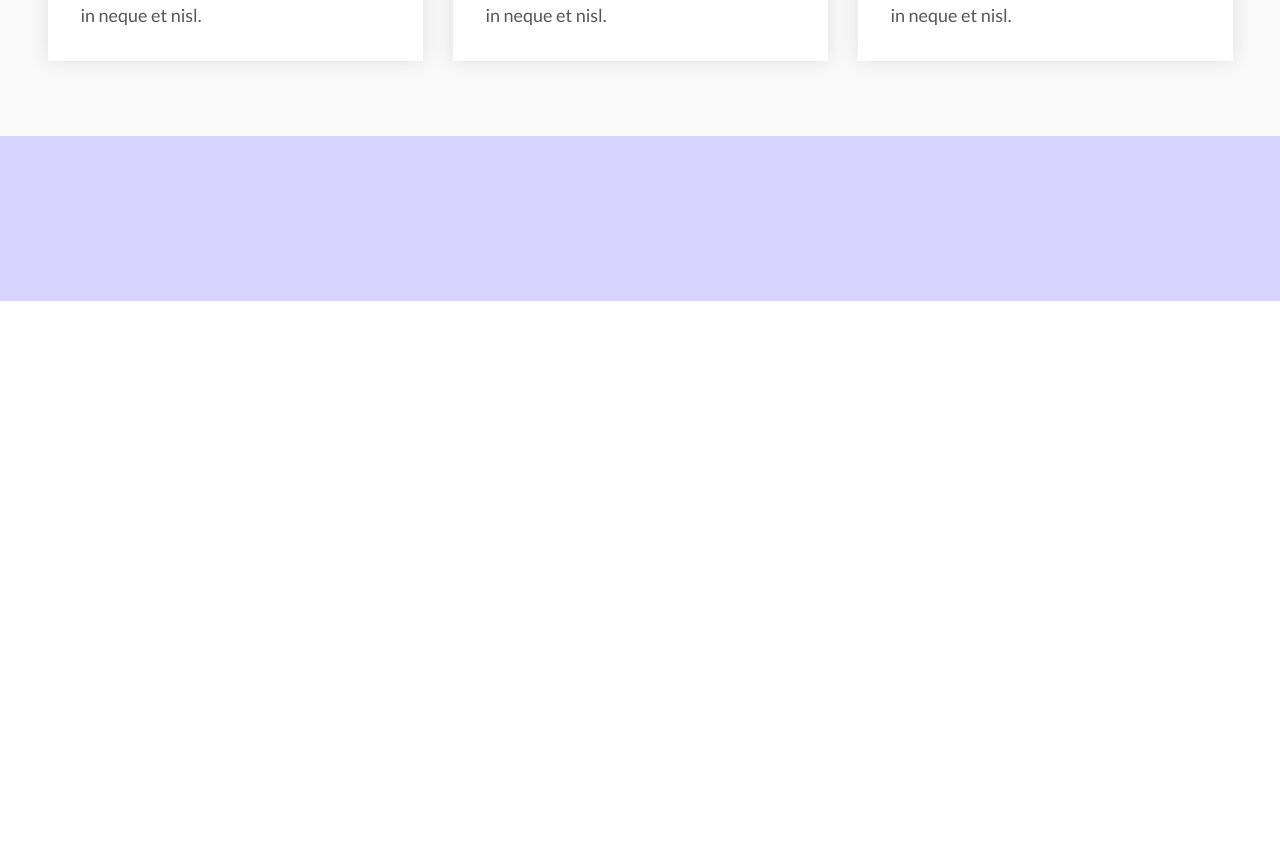
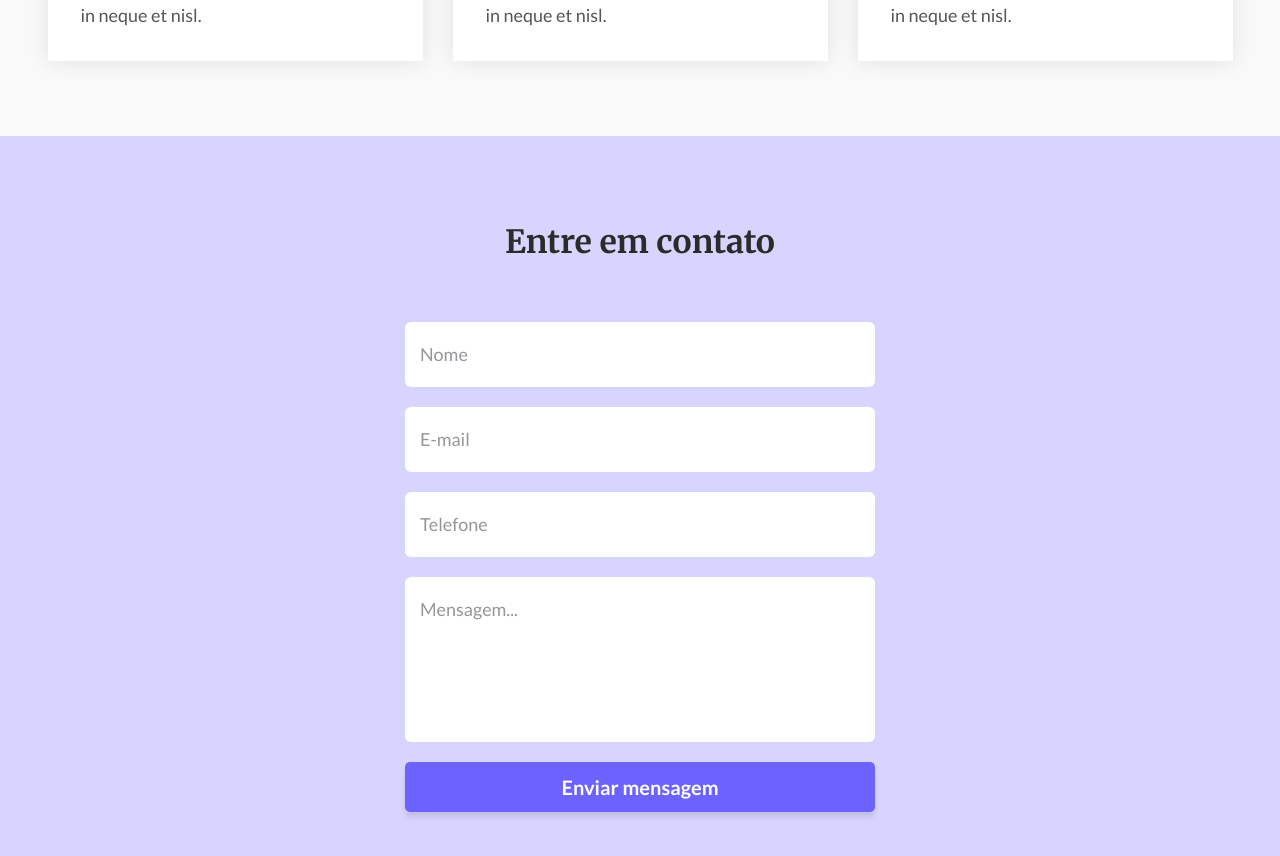
Before and after one commit to devdinho/codelandia-one-page, a React (Vite) app: page / in a window 1280 px wide. Shown: the part 1360-2216 px from the top of the page. Before the commit the page ends 1661 px from the top, so only its background shows below. Built offline with nearby package versions, Linux system fonts and the light colour scheme.

Commit message:
feat: add form with base style

```diff
--- a/src/App.jsx
+++ b/src/App.jsx
@@ -1,6 +1,7 @@
 import './App.css'
 import Card from './components/Card'
 import Footer from './components/Footer'
+import Form from './components/Form'
 import Header from './components/Header'
 import Main from './components/Main'
 import Minions from './components/Minions'
@@ -34,7 +35,9 @@ function App() {
           cards.map(color => <Card bgColor={ color }/>)
         }
       </Main>
-      <Footer></Footer>
+      <Footer>
+        <Form />
+      </Footer>
     </div>
   )
 }
--- a/src/components/Footer/style.css
+++ b/src/components/Footer/style.css
@@ -1,5 +1,7 @@
 footer {
   display: flex;
+  /* align-items: center; */
+  justify-content: center;
   background-color: #D7D4FF;
   padding: 83px 20px 56px;
   gap: 60px;
--- /dev/null
+++ b/src/components/Form/index.jsx
@@ -0,0 +1,18 @@
+import "./style.css";
+
+const Form = () => {
+  return (
+    <div className="form-container">
+      <h3>Entre em contato</h3>
+      <form action="#" onSubmit={ e => e.preventDefault() }>
+        <input type="text" placeholder="Nome"/>
+        <input type="text" placeholder="E-mail"/>
+        <input type="text" placeholder="Telefone"/>
+        <textarea placeholder="Mensagem..."></textarea>
+        <button type="submit">Enviar mensagem</button>
+      </form>
+    </div>
+  )
+};
+
+export default Form;
--- /dev/null
+++ b/src/components/Form/style.css
@@ -0,0 +1,69 @@
+.form-container {
+  display: flex;
+  flex-direction: column;
+  flex-basis: 470px;
+  gap: 60px;
+}
+
+.form-container h3 {
+  /* align-self: center; */
+  font-family: "Merriweather", sans-serif;
+  font-size: 32px;
+  line-height: 40px;
+  color: #2B2B2B;
+  text-align: center;
+}
+
+.form-container form {
+  display: flex;
+  flex-direction: column;
+  gap: 20px;
+}
+
+.form-container form input,
+.form-container form textarea {
+  padding: 21px 15px 22px;
+  border-radius: 6px;
+  font-family: "Lato", sans-serif;
+  font-weight: bold;
+  font-size: 15px;
+  border: none;
+}
+
+.form-container form textarea {
+  resize: none;
+  flex-basis: 150px;
+  max-height: 165px;
+  flex-grow: 1;
+}
+
+.form-container form button {
+  font-family: "Lato", sans-serif;
+  font-weight: 700;
+  font-size: 20px;
+  /* line-height: 24px; */
+  border: none;
+  background-color: #6C63FF;
+  color: #FFFFFF;
+  padding: 13px 0;
+  border-radius: 5px;
+  box-shadow: 0px 5px 5px rgba(23, 23, 23, 0.1);
+}
+
+::placeholder {
+  font-family: "Lato", sans-serif;
+  font-weight: 400;
+  font-size: 18px;
+  color: rgba(110, 114, 117, 0.74);
+}
+
+@media only screen and (min-width: 768px) {
+  .form-container form textarea {
+    flex-basis: 165px;
+  }
+
+  .form-container form input,
+  .form-container form textarea {
+    font-size: 18px;
+  }
+}
```
